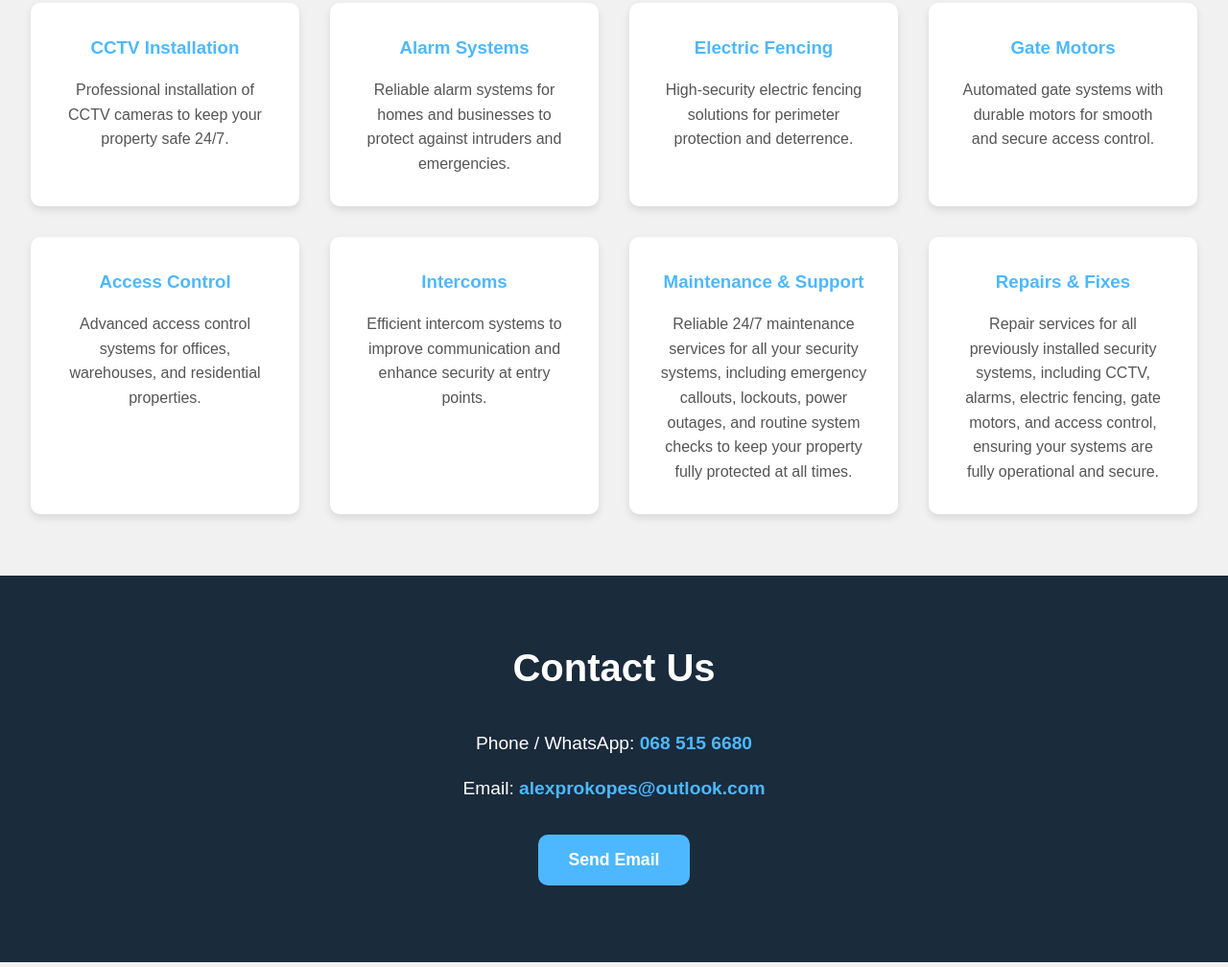
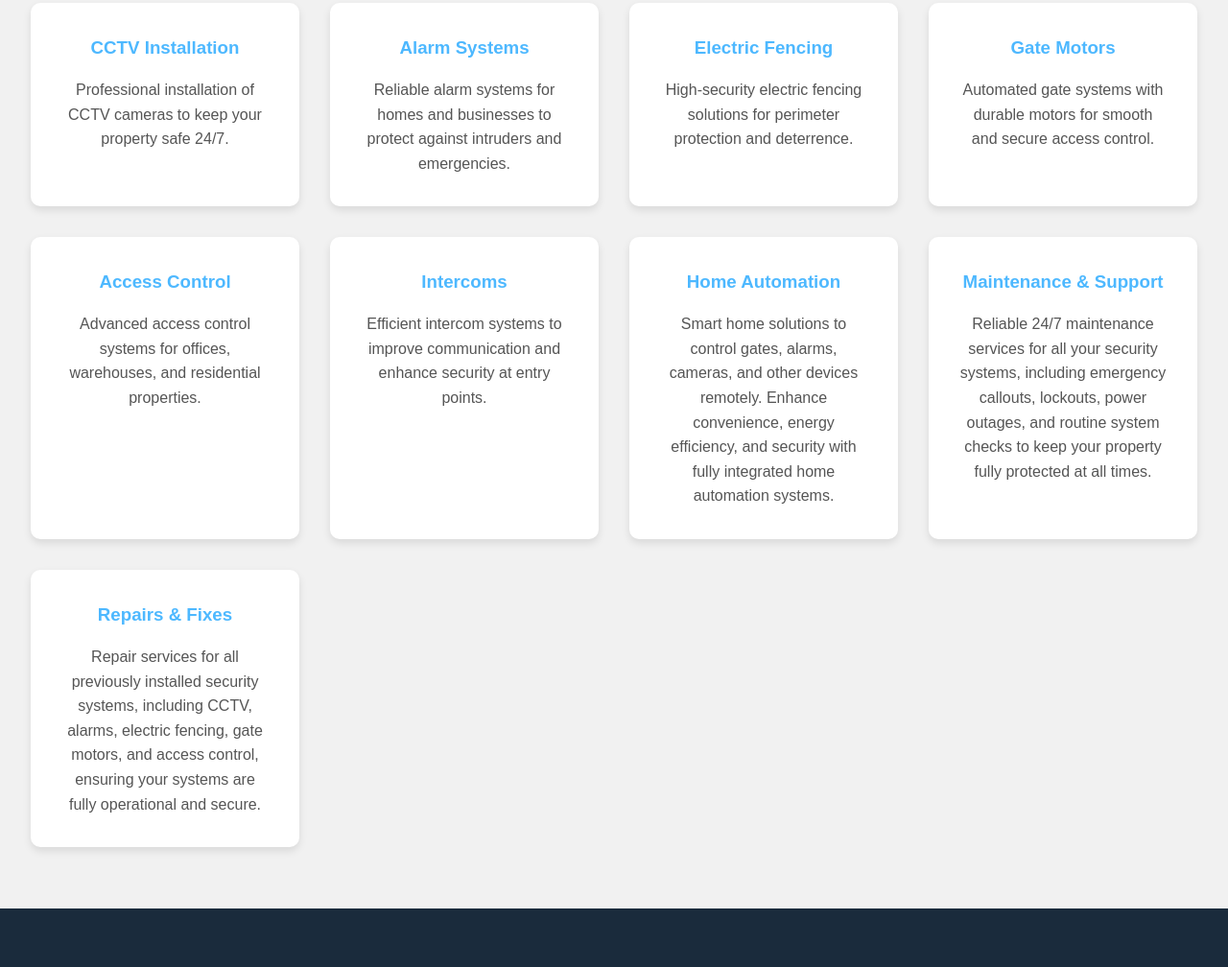
Before and after one commit to Alex-Prokopes/ah-electronics-website, a plain HTML site: page index.html in a window 1280 px wide. Shown: the part 867-1875 px from the top of the page at 96% size. Drawn offline with Linux system fonts and the light colour scheme.

Commit message:
Add Home Automation service card to index.html
Added a new service card for Home Automation with details.

```diff
--- a/index.html
+++ b/index.html
@@ -30,6 +30,7 @@
       <div class="service-card"><h3>Gate Motors</h3><p>Automated gate systems with durable motors for smooth and secure access control.</p></div>
       <div class="service-card"><h3>Access Control</h3><p>Advanced access control systems for offices, warehouses, and residential properties.</p></div>
       <div class="service-card"><h3>Intercoms</h3><p>Efficient intercom systems to improve communication and enhance security at entry points.</p></div>
+	  <div class="service-card"><h3>Home Automation</h3><p>Smart home solutions to control gates, alarms, cameras, and other devices remotely. Enhance convenience, energy efficiency, and security with fully integrated home automation systems.</p></div>
 	  <div class="service-card"><h3>Maintenance & Support</h3><p>Reliable 24/7 maintenance services for all your security systems, including emergency callouts, lockouts, power outages, and routine system checks to keep your property fully protected at all times.</p></div>
 	  <div class="service-card"><h3>Repairs & Fixes</h3><p>Repair services for all previously installed security systems, including CCTV, alarms, electric fencing, gate motors, and access control, ensuring your systems are fully operational and secure.</p></div>
     </div>
```
